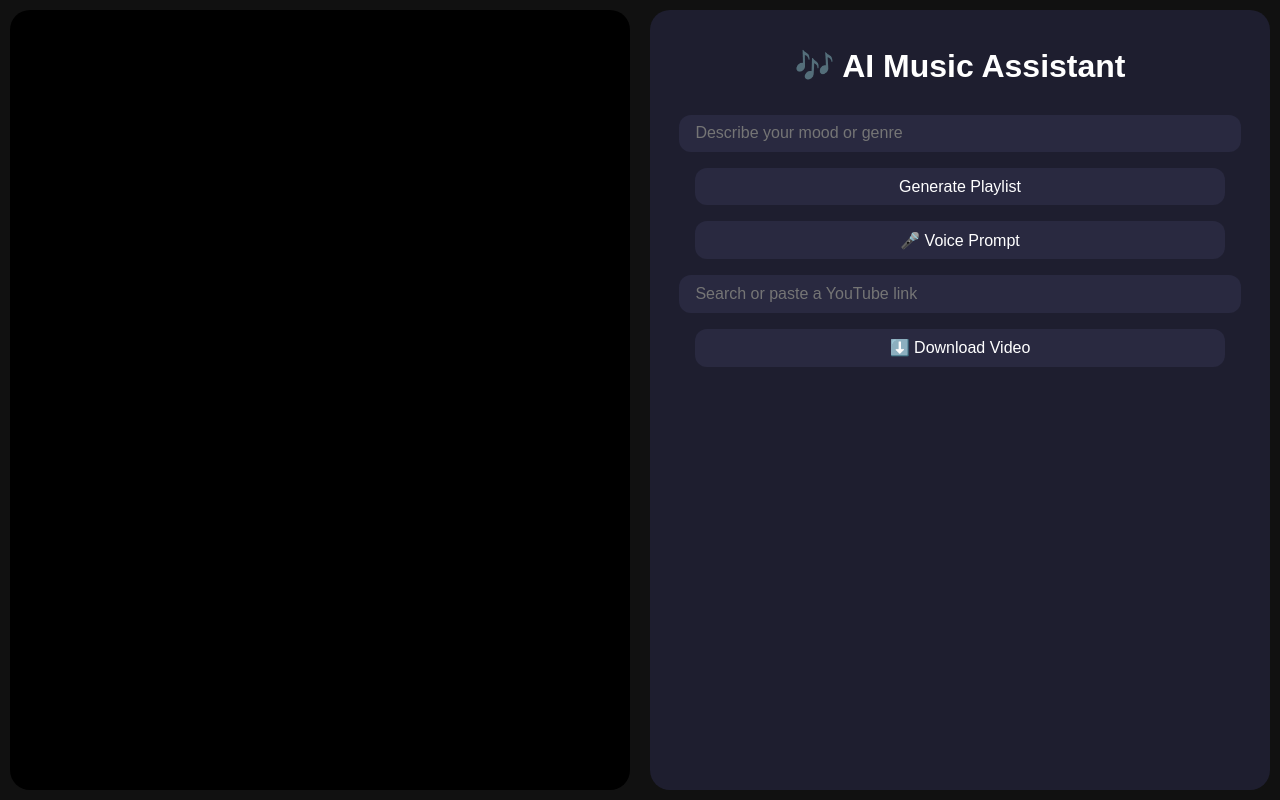
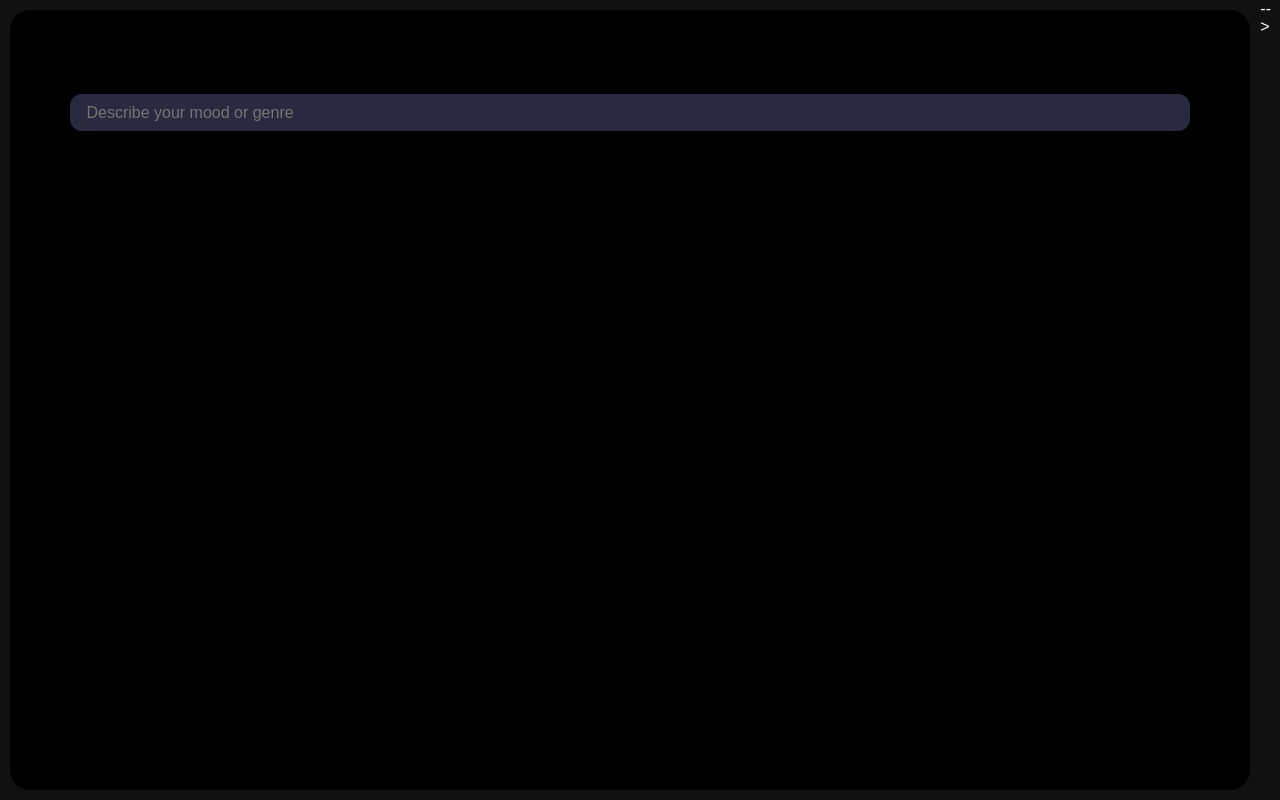
Before and after one commit to Gaurav-021/brainrot, a Flask app: page / in a window 1280 px wide. Run offline with Flask 3, Linux system fonts and the light colour scheme; parts of the project's set-up code (start-up, migrations or seed data) failed here and were passed over.

Commit message:
asdlikofjaslidfaljksdkjf,akjsdlklhjiasdfflki fasdklu fva liavscd lkialjksfnd

```diff
--- a/app.py
+++ b/app.py
@@ -22,7 +22,7 @@ def get_song_recommendations(prompt):
     response = client.chat.completions.create(model="gpt-4o-mini",
     messages=[
         {"role": "system", "content": "You're a music assistant."},
-        {"role": "user", "content": f"Give me 5 songs with artist names for: {prompt}"}
+        {"role": "user", "content": f"List me 5 songs with artist names that fits the request of {prompt} without any extra responses."}
     ])
     return extract_songs(response.choices[0].message.content)
 
--- a/ascii_video_stream.py
+++ b/ascii_video_stream.py
@@ -4,7 +4,8 @@ import time
 import subprocess
 import requests
 
-video_path = "thor.mp4"
+# video_path = "spinning_record.mp4"
+video_path = "cat.mp4"
 temp_frame_path = "frame.jpg"
 ascii_width = 80
 SERVER_URL = "http://localhost:5000/ascii"
--- a/static/style.css
+++ b/static/style.css
@@ -1,4 +1,3 @@
-
 body {
   margin: 0;
   padding: 0;
@@ -17,7 +16,7 @@ body {
   transition: all 0.4s ease-in-out;
 }
 
-.left, .right {
+.left {
   flex: 1;
   padding: 1rem;
   overflow-y: auto;
@@ -27,23 +26,14 @@ body {
   align-items: center;
   border-radius: 20px;
   margin: 10px;
-  background-color: #1e1e2f;
-  transition: transform 0.3s ease, opacity 0.2s ease, order 0.4s ease;
-  cursor: grab;
-}
-
-.left {
   background-color: #000;
   font-family: monospace;
   white-space: pre-wrap;
   overflow-wrap: break-word;
-  font-size: 10px;
+  font-size: 30px;  /* Increased font size */
   color: lime;
-}
-
-.left:active, .right:active {
-  cursor: grabbing;
-  transform: scale(0.96) rotate(-1deg);
+  transition: transform 0.3s ease, opacity 0.2s ease, order 0.4s ease;
+  cursor: grab;
 }
 
 input, button {
--- a/templates/index.html
+++ b/templates/index.html
@@ -12,22 +12,25 @@
     <!-- LEFT PANEL: ASCII video -->
     <div class="left">
       <pre id="ascii-output">ASCII video feed will appear here.</pre>
+
+      <!-- OpenAI prompting text field -->
+      <input type="text" id="prompt" placeholder="Describe your mood or genre" />
     </div>
 
     <!-- RIGHT PANEL: Music assistant -->
-    <div class="right">
+    <!-- <div class="right">
       <h1>🎶 AI Music Assistant</h1>
 
       <input type="text" id="prompt" placeholder="Describe your mood or genre">
       <button onclick="generatePlaylist()">Generate Playlist</button>
       <button onclick="startVoiceCommand()">🎤 Voice Prompt</button>
 
-      <input type="text" id="yt-search" placeholder="Search or paste a YouTube link">
-      <button onclick="downloadYouTubeVideo()">⬇️ Download Video</button>
+      <!-- <input type="text" id="yt-search" placeholder="Search or paste a YouTube link">
+      <button onclick="downloadYouTubeVideo()">⬇️ Download Video</button> -->
 
-      <ul id="playlist"></ul>
-      <div id="player-container"></div>
-    </div>
+      <!-- <ul id="playlist"></ul>
+      <div id="player-container"></div> -->
+    </div> -->
   </div>
 </body>
 </html>
```
Also changed, not shown: 2 other files.
